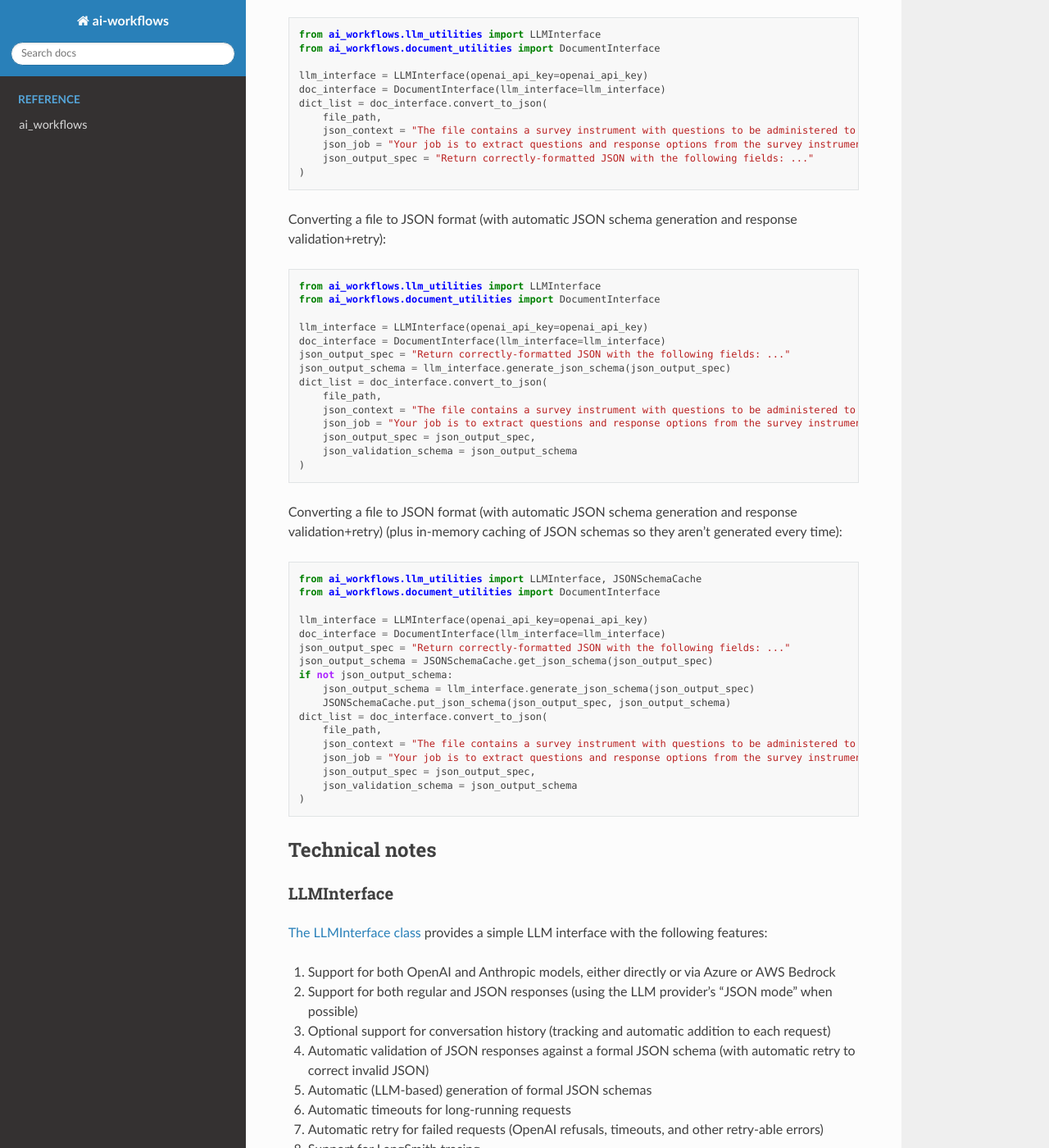
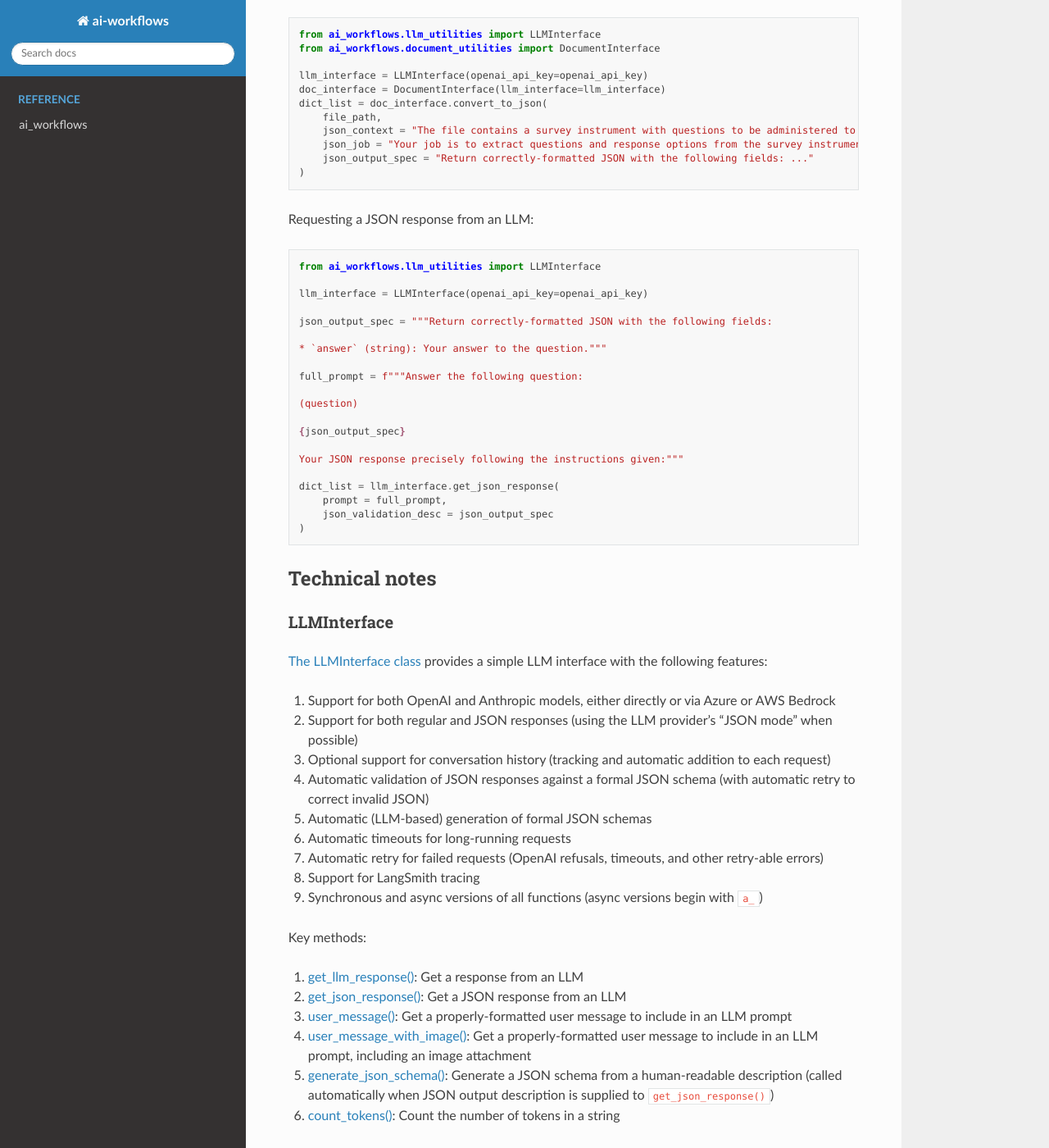
Before and after one commit to higherbar-ai/ai-workflows, a Sphinx documentation site: the page built from docs/source/index.rst, in a window 1280 px wide and 1400 px high, scrolled down 2985 px. Shown: the whole window at 82% size. Built offline with Sphinx 7.4.7 and the Read the Docs theme 3.1.0, drawn with Linux system fonts in a browser that asks for light colours; some of the changed text lies outside the part shown.

Commit message:
Update to LLMInterface to automatically generate+cache JSON schemas based on descriptions. Refactoring. Updated docs. Bumped version.

```diff
--- a/README.rst
+++ b/README.rst
@@ -141,42 +141,27 @@ Converting a file to JSON format::
         json_output_spec = "Return correctly-formatted JSON with the following fields: ..."
     )
 
-Converting a file to JSON format (with automatic JSON schema generation and response validation+retry)::
+Requesting a JSON response from an LLM::
 
     from ai_workflows.llm_utilities import LLMInterface
-    from ai_workflows.document_utilities import DocumentInterface
 
     llm_interface = LLMInterface(openai_api_key=openai_api_key)
-    doc_interface = DocumentInterface(llm_interface=llm_interface)
-    json_output_spec = "Return correctly-formatted JSON with the following fields: ..."
-    json_output_schema = llm_interface.generate_json_schema(json_output_spec)
-    dict_list = doc_interface.convert_to_json(
-        file_path,
-        json_context = "The file contains a survey instrument with questions to be administered to rural Zimbabwean household heads by a trained enumerator.",
-        json_job = "Your job is to extract questions and response options from the survey instrument.",
-        json_output_spec = json_output_spec,
-        json_validation_schema = json_output_schema
-    )
 
-Converting a file to JSON format (with automatic JSON schema generation and response validation+retry) (plus in-memory
-caching of JSON schemas so they aren't generated every time)::
+    json_output_spec = """Return correctly-formatted JSON with the following fields:
 
-    from ai_workflows.llm_utilities import LLMInterface, JSONSchemaCache
-    from ai_workflows.document_utilities import DocumentInterface
+    * `answer` (string): Your answer to the question."""
 
-    llm_interface = LLMInterface(openai_api_key=openai_api_key)
-    doc_interface = DocumentInterface(llm_interface=llm_interface)
-    json_output_spec = "Return correctly-formatted JSON with the following fields: ..."
-    json_output_schema = JSONSchemaCache.get_json_schema(json_output_spec)
-    if not json_output_schema:
-        json_output_schema = llm_interface.generate_json_schema(json_output_spec)
-        JSONSchemaCache.put_json_schema(json_output_spec, json_output_schema)
-    dict_list = doc_interface.convert_to_json(
-        file_path,
-        json_context = "The file contains a survey instrument with questions to be administered to rural Zimbabwean household heads by a trained enumerator.",
-        json_job = "Your job is to extract questions and response options from the survey instrument.",
-        json_output_spec = json_output_spec,
-        json_validation_schema = json_output_schema
+    full_prompt = f"""Answer the following question:
+
+    (question)
+
+    {json_output_spec}
+
+    Your JSON response precisely following the instructions given:"""
+
+    dict_list = llm_interface.get_json_response(
+        prompt = full_prompt,
+        json_validation_desc = json_output_spec
     )
 
 Technical notes
@@ -222,7 +207,8 @@ Key methods:
    attachment
 
 #. `generate_json_schema() <https://ai-workflows.readthedocs.io/en/latest/ai_workflows.llm_utilities.html#ai_workflows.llm_utilities.LLMInterface.generate_json_schema>`_:
-   Generate a JSON schema from a human-readable description
+   Generate a JSON schema from a human-readable description (called automatically when JSON output
+   description is supplied to ``get_json_response()``)
 
 #. `count_tokens() <https://ai-workflows.readthedocs.io/en/latest/ai_workflows.llm_utilities.html#ai_workflows.llm_utilities.LLMInterface.count_tokens>`_:
    Count the number of tokens in a string
--- a/docs/source/conf.py
+++ b/docs/source/conf.py
@@ -16,7 +16,7 @@ sys.path.insert(0, os.path.abspath('../../src/ai_workflows'))
 project = 'ai-workflows'
 copyright = '2024, Higher Bar AI, PBC'
 author = 'Higher Bar AI, PBC'
-release = '0.20.0'
+release = '0.21.0'
 
 
 # -- General configuration ---------------------------------------------------
--- a/setup.py
+++ b/setup.py
@@ -20,7 +20,7 @@ with open('README.rst') as file:
 
 setup(
     name='py-ai-workflows',
-    version='0.20.0',
+    version='0.21.0',
     packages=find_packages(where='src'),
     package_dir={'': 'src'},
     python_requires='>=3.10',
```
Also changed, not shown: other parts of README.rst (+2 -1 lines), 2 other files.
